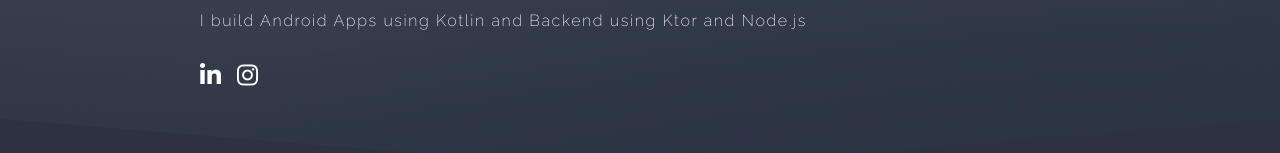
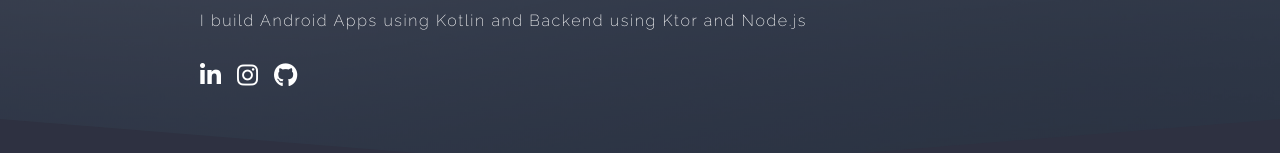
Before and after one commit to Sk-singla/portfolio, a React (Create React App) app: page / in a window 1280 px wide. Shown: the part 244-397 px from the top of the page. Built offline with nearby package versions, Linux system fonts and the light colour scheme; no server answers.

Commit message:
github link added

```diff
--- a/src/components/Banner.js
+++ b/src/components/Banner.js
@@ -9,11 +9,14 @@ export const Banner = () => {
                     I build Android Apps using Kotlin and Backend using Ktor and Node.js
                 </p>
                 <br/>
-                <a href="https://www.linkedin.com/in/samarth-gupta-049120193" target="_blank" rel="noreferrer">
+                <a href="https://www.linkedin.com/in/samarth-gupta-049120193/" target="_blank" rel="noreferrer">
                     <i className="fa fa-linkedin me-3" style={{fontSize:"24px"}}/>
                 </a>
                 <a href="https://www.instagram.com/sk_singla02/" target="_blank" rel="noreferrer">
                     <i className="fa fa-instagram me-3" style={{fontSize: "24px"}}/>
+                </a>
+                <a href="https://github.com/Sk-singla/" target="_blank" rel="noreferrer">
+                    <i className="fa fa-github me-3" style={{fontSize: "24px"}}/>
                 </a>
             </div>
         </section>
```
